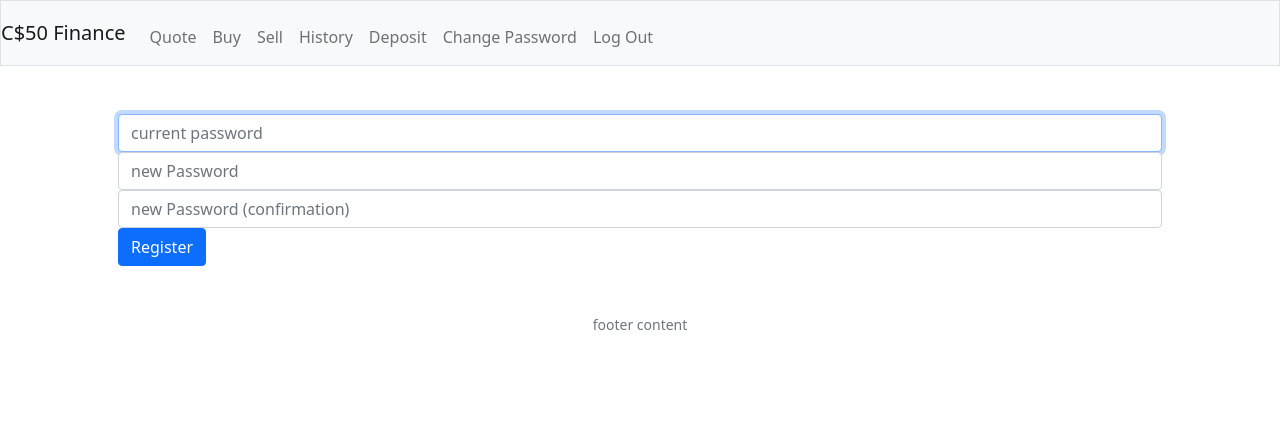
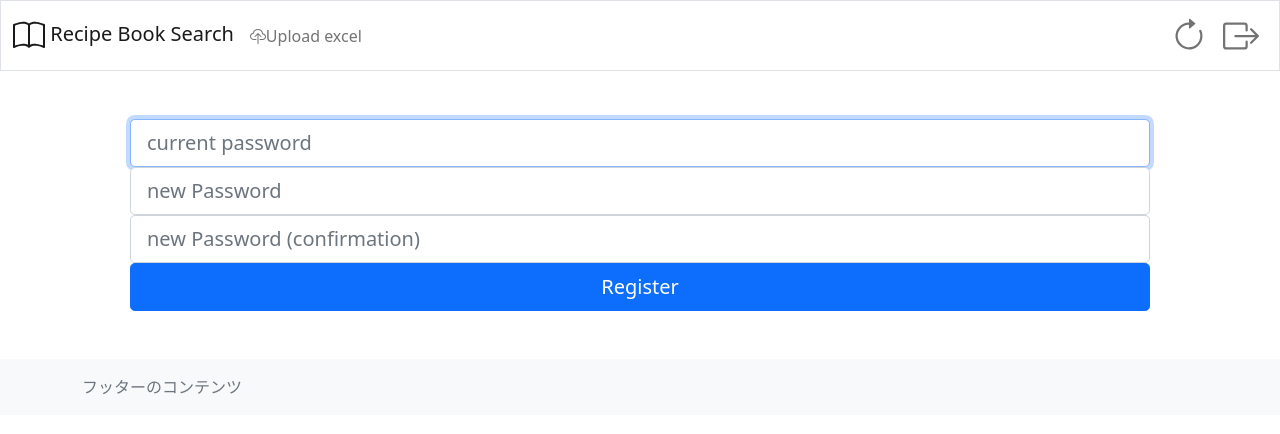
Before and after one commit to ynanigashi/recipebook_search, a Flask app: page /changepw in a window 1280 px wide. Shown: the top 434 px of the page. Run offline with Flask 2, Linux system fonts and the light colour scheme; the visitor is signed in with stand-in values (Sample User, id 1).

Commit message:
change header design

```diff
--- a/app.py
+++ b/app.py
@@ -40,7 +40,7 @@ app.config["SESSION_TYPE"] = "memcached"
 @login_required
 def index():
     user_id = session.get("user_id")
-    return f'loged in user_id is {user_id}'
+    return render_template('search.html', user_id=user_id)
 
 
 @app.route("/login", methods=["GET", "POST"])
--- a/templates/changepw.html
+++ b/templates/changepw.html
@@ -5,16 +5,16 @@
 {% endblock %}
 
 {% block main %}
-    <form action="/changepw" method="post">
+    <form action="/changepw" method="post" class="form-signin container-sm">
         <div class="form-group">
-            <input autocomplete="off" autofocus class="form-control" name="current_pw" placeholder="current password" type="password">
+            <input autocomplete="off" autofocus class="form-control form-control-lg" name="current_pw" placeholder="current password" type="password">
         </div>
         <div class="form-group">
-            <input class="form-control" name="password" placeholder="new Password" type="password">
+            <input class="form-control form-control-lg" name="password" placeholder="new Password" type="password">
         </div>
         <div class="form-group">
-            <input class="form-control" name="confirmation" placeholder="new Password (confirmation)" type="password">
+            <input class="form-control form-control-lg" name="confirmation" placeholder="new Password (confirmation)" type="password">
         </div>
-        <button class="btn btn-primary" type="submit">Register</button>
+        <button class="w-100 btn btn-lg btn-primary" type="submit">Register</button>
     </form>
 {% endblock %}
--- a/templates/layout.html
+++ b/templates/layout.html
@@ -13,33 +13,56 @@
         <title>Recipe Book Search</title>
     </head>
     <body>
+        <header class="navbar navbar-expand-md navbar-light barbg-light border">
+            <nav class="container-xxl flex-wrap flex-md-nowrap" aria-label="Main navigation">
+              <a class="navbar-brand p-0 me-2" href="/" >
+                <svg xmlns="http://www.w3.org/2000/svg" width="32" height="32" fill="currentColor" class="bi bi-book" viewBox="0 0 16 16">
+                    <path d="M1 2.828c.885-.37 2.154-.769 3.388-.893 1.33-.134 2.458.063 3.112.752v9.746c-.935-.53-2.12-.603-3.213-.493-1.18.12-2.37.461-3.287.811V2.828zm7.5-.141c.654-.689 1.782-.886 3.112-.752 1.234.124 2.503.523 3.388.893v9.923c-.918-.35-2.107-.692-3.287-.81-1.094-.111-2.278-.039-3.213.492V2.687zM8 1.783C7.015.936 5.587.81 4.287.94c-1.514.153-3.042.672-3.994 1.105A.5.5 0 0 0 0 2.5v11a.5.5 0 0 0 .707.455c.882-.4 2.303-.881 3.68-1.02 1.409-.142 2.59.087 3.223.877a.5.5 0 0 0 .78 0c.633-.79 1.814-1.019 3.222-.877 1.378.139 2.8.62 3.681 1.02A.5.5 0 0 0 16 13.5v-11a.5.5 0 0 0-.293-.455c-.952-.433-2.48-.952-3.994-1.105C10.413.809 8.985.936 8 1.783z"/>
+                </svg> Recipe Book Search
+              </a>
 
-        <nav class="navbar navbar-expand-md navbar-light bg-light border">
-            <a class="navbar-brand" href="/"><span class="blue">C</span><span class="red">$</span><span class="yellow">5</span><span class="green">0</span> <span class="red">Finance</span></a>
-            <button aria-controls="navbar" aria-expanded="false" aria-label="Toggle navigation" class="navbar-toggler" data-target="#navbar" data-toggle="collapse" type="button">
-                <span class="navbar-toggler-icon"></span>
+              <button class="navbar-toggler" type="button" data-bs-toggle="collapse" data-bs-target="#bdNavbar" aria-controls="bdNavbar" aria-expanded="false" aria-label="Toggle navigation">
+                <svg class="bi" viewBox="0 0 16 16" xmlns="http://www.w3.org/2000/svg">
+                  <path fill-rule="evenodd" d="M2.5 11.5A.5.5 0 0 1 3 11h10a.5.5 0 0 1 0 1H3a.5.5 0 0 1-.5-.5zm0-4A.5.5 0 0 1 3 7h10a.5.5 0 0 1 0 1H3a.5.5 0 0 1-.5-.5zm0-4A.5.5 0 0 1 3 3h10a.5.5 0 0 1 0 1H3a.5.5 0 0 1-.5-.5z"></path>
+                </svg>
               </button>
-            <div class="collapse navbar-collapse" id="navbar">
+              <div class="collapse navbar-collapse" id="bdNavbar">
                 {% if session.user_id %}
-                    <ul class="navbar-nav mr-auto mt-2">
-                        <li class="nav-item"><a class="nav-link" href="/quote">Quote</a></li>
-                        <li class="nav-item"><a class="nav-link" href="/buy">Buy</a></li>
-                        <li class="nav-item"><a class="nav-link" href="/sell">Sell</a></li>
-                        <li class="nav-item"><a class="nav-link" href="/history">History</a></li>
-                        <li class="nav-item"><a class="nav-link" href="/deposit">Deposit</a></li>
+                <ul class="navbar-nav flex-row flex-wrap bd-navbar-nav pt-2 py-md-0">
+                    <li class="nav-item"><a class="nav-link" href="/upload"><svg xmlns="http://www.w3.org/2000/svg" width="16" height="16" fill="currentColor" class="bi bi-cloud-upload" viewBox="0 0 16 16">
+                        <path fill-rule="evenodd" d="M4.406 1.342A5.53 5.53 0 0 1 8 0c2.69 0 4.923 2 5.166 4.579C14.758 4.804 16 6.137 16 7.773 16 9.569 14.502 11 12.687 11H10a.5.5 0 0 1 0-1h2.688C13.979 10 15 8.988 15 7.773c0-1.216-1.02-2.228-2.313-2.228h-.5v-.5C12.188 2.825 10.328 1 8 1a4.53 4.53 0 0 0-2.941 1.1c-.757.652-1.153 1.438-1.153 2.055v.448l-.445.049C2.064 4.805 1 5.952 1 7.318 1 8.785 2.23 10 3.781 10H6a.5.5 0 0 1 0 1H3.781C1.708 11 0 9.366 0 7.318c0-1.763 1.266-3.223 2.942-3.593.143-.863.698-1.723 1.464-2.383z"/>
+                        <path fill-rule="evenodd" d="M7.646 4.146a.5.5 0 0 1 .708 0l3 3a.5.5 0 0 1-.708.708L8.5 5.707V14.5a.5.5 0 0 1-1 0V5.707L5.354 7.854a.5.5 0 1 1-.708-.708l3-3z"/>
+                      </svg>Upload excel</a></li>
                   </ul>
-                    <ul class="navbar-nav ml-auto mt-2">
-                        <li class="nav-item"><a class="nav-link" href="/changepw">Change Password</a></li>
-                        <li class="nav-item"><a class="nav-link" href="/logout">Log Out</a></li>
-                    </ul>
-                {% else %}
-                    <ul class="navbar-nav ml-auto mt-2">
-                        <li class="nav-item"><a class="nav-link" href="/register">Register</a></li>
-                        <li class="nav-item"><a class="nav-link" href="/login">Log In</a></li>
+
+                <hr class="d-md-none text-white-50">
+
+                <ul class="navbar-nav flex-row flex-wrap ms-md-auto">
+                  <li class="nav-item col-6 col-md-auto">
+                    <a class="nav-link p-2" href="/changepw">
+                        <svg xmlns="http://www.w3.org/2000/svg" fill="currentColor" width="36" height="36" class="navbar-nav-svg d-inline-block align-text-top" viewBox="0 0 16 16">
+                            <path fill-rule="evenodd" d="M8 3a5 5 0 1 0 4.546 2.914.5.5 0 0 1 .908-.417A6 6 0 1 1 8 2v1z"/>
+                            <path d="M8 4.466V.534a.25.25 0 0 1 .41-.192l2.36 1.966c.12.1.12.284 0 .384L8.41 4.658A.25.25 0 0 1 8 4.466z"/>
+                            <title>Change password</title>
+                          </svg>
+                      <small class="d-md-none ms-2">Change password</small>
+                    </a>
+                  </li>
+                  <li class="nav-item col-6 col-md-auto">
+                    <a class="nav-link p-2" href="/logout">
+                        <svg xmlns="http://www.w3.org/2000/svg"  fill="currentColor" width="36" height="36" class="navbar-nav-svg d-inline-block align-text-top" viewBox="0 0 16 16">
+                            <path fill-rule="evenodd" d="M10 12.5a.5.5 0 0 1-.5.5h-8a.5.5 0 0 1-.5-.5v-9a.5.5 0 0 1 .5-.5h8a.5.5 0 0 1 .5.5v2a.5.5 0 0 0 1 0v-2A1.5 1.5 0 0 0 9.5 2h-8A1.5 1.5 0 0 0 0 3.5v9A1.5 1.5 0 0 0 1.5 14h8a1.5 1.5 0 0 0 1.5-1.5v-2a.5.5 0 0 0-1 0v2z"/>
+                            <path fill-rule="evenodd" d="M15.854 8.354a.5.5 0 0 0 0-.708l-3-3a.5.5 0 0 0-.708.708L14.293 7.5H5.5a.5.5 0 0 0 0 1h8.793l-2.147 2.146a.5.5 0 0 0 .708.708l3-3z"/>
+                            <title>log out</title>
+                          </svg>
+                      <small class="d-md-none ms-2">log out</small>
+                    </a>
+                  </li>
                 </ul>
                 {% endif %}
               </div>
             </nav>
+          </header>
         <!--
         {% if get_flashed_messages() %}
             <header>
@@ -52,11 +75,11 @@
         <main class="container p-5">
             {% block main %}{% endblock %}
         </main>
-
-        <footer class="small text-center text-muted">
-           footer content
+        <footer class="footer mt-auto py-3 bg-light">
+            <div class="container">
+              <span class="text-muted">フッターのコンテンツ</span>
+            </div>
           </footer>
-
     </body>
 
 </html>
```
Also changed, not shown: templates/login.html (+4 -3 lines), templates/search.html (added, +9 -0 lines). Lines whose indentation alone changed are shown as unchanged.
